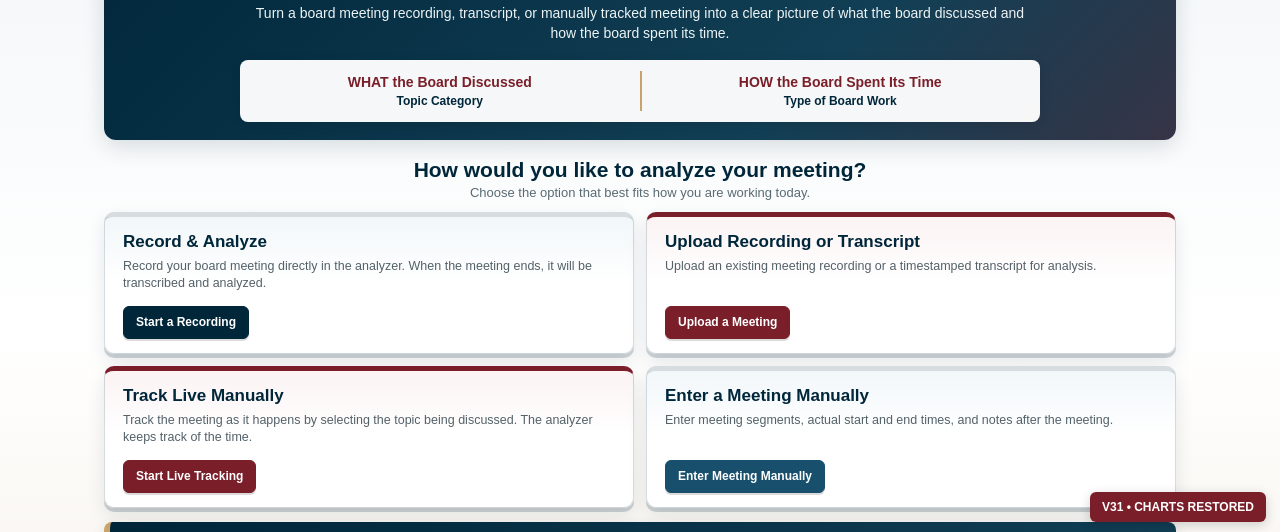
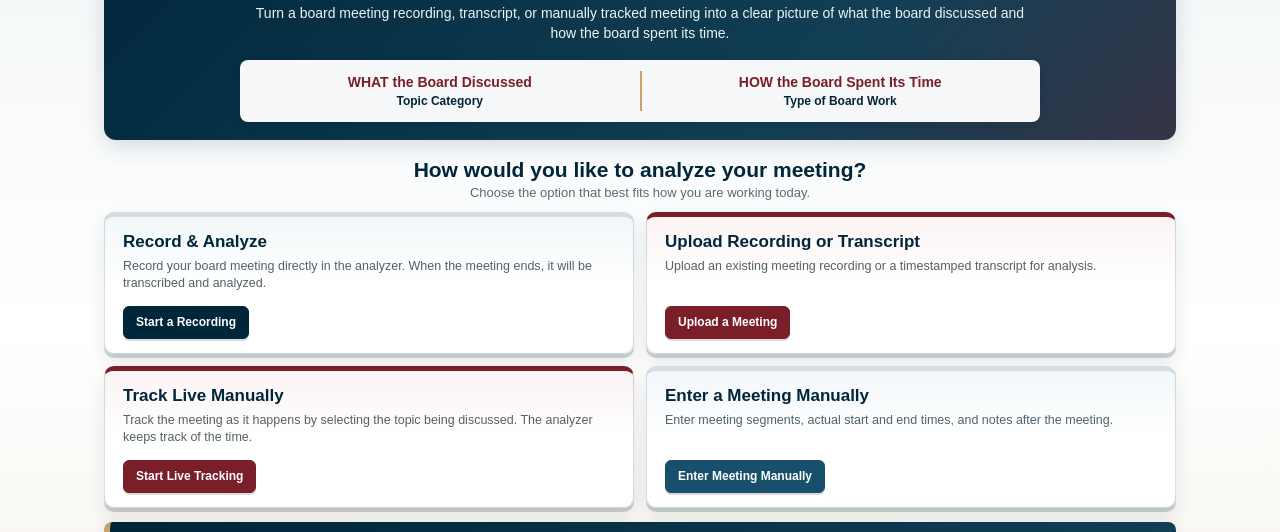
Before and after one commit to Marcwoofter/KSBRC-Board-Meeting-Analyzer, a plain HTML site: page static/index.html in a window 1280 px wide. Shown: the part 264-796 px from the top of the page. Drawn offline with Linux system fonts and the light colour scheme; no server answers.

Commit message:
Update index.html

```diff
--- a/static/index.html
+++ b/static/index.html
@@ -565,7 +565,7 @@ body{background:linear-gradient(180deg,#eef3f5 0,#ffffff 58%,#f5f0e7 100%)}
     <button onclick="go('history')">Meetings</button>
   </nav>
 </header>
-<div id="v31Marker" style="position:fixed;right:14px;bottom:14px;z-index:9999;background:#7A1F2A;color:#fff;padding:8px 12px;border-radius:6px;font-size:12px;font-weight:700;box-shadow:0 3px 12px rgba(0,0,0,.18)">V31 • CHARTS RESTORED</div>
+
 <main>
 
 <section id="home" class="screen active">
```
